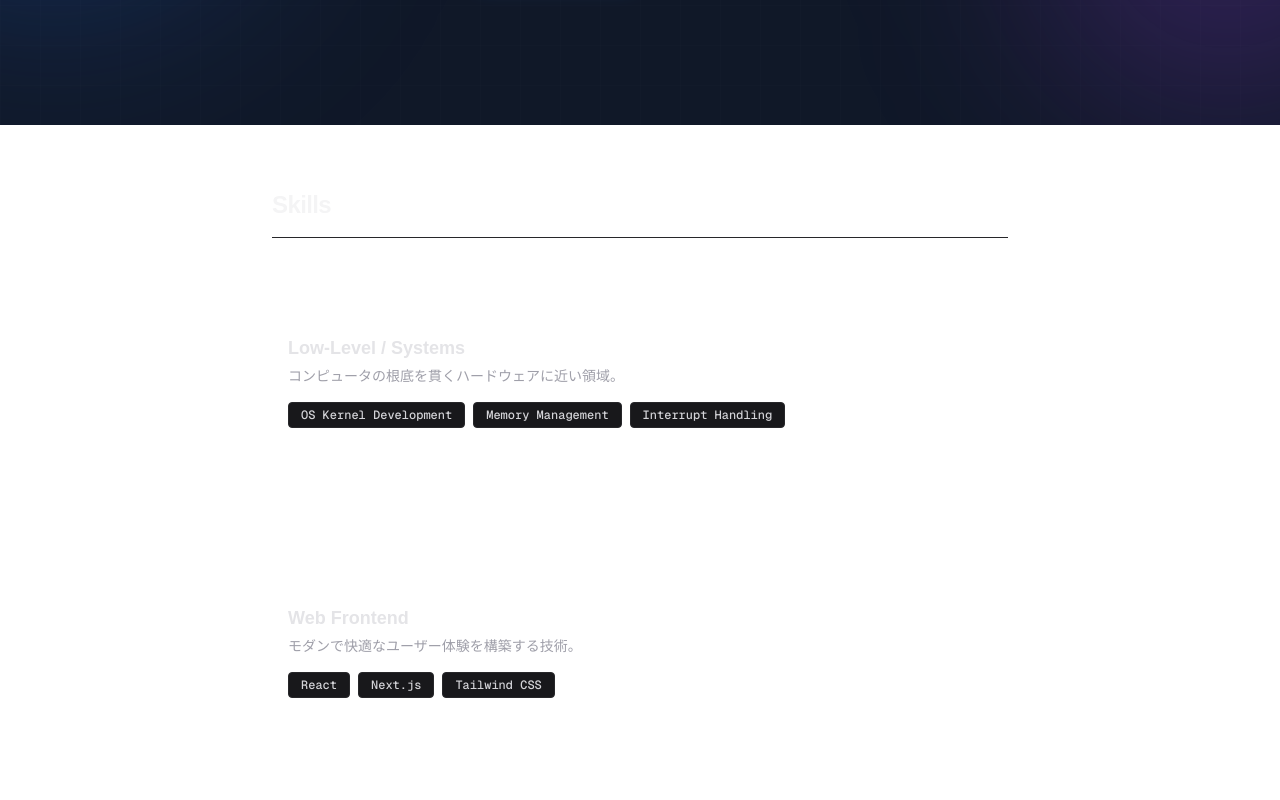
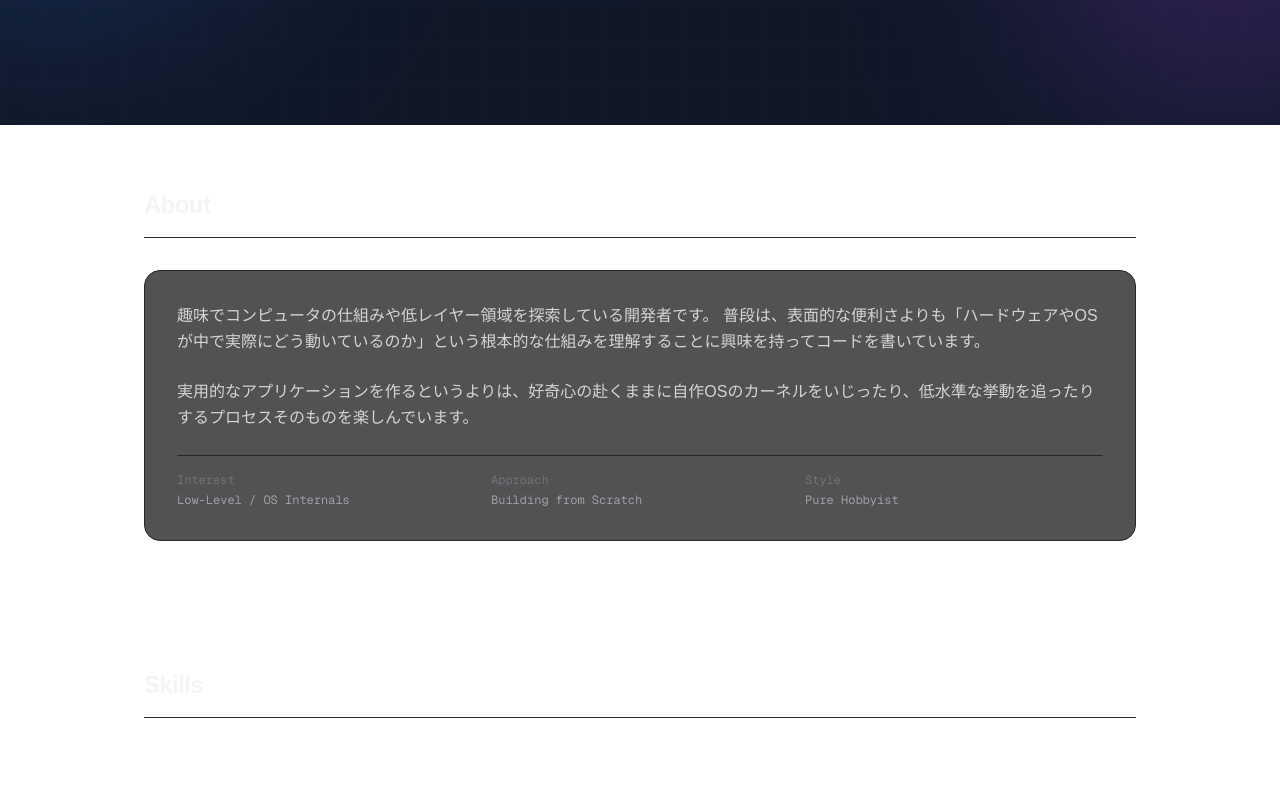
Before and after one commit to naka0-0yama/portfolio, a Next.js app: page / in a window 1280 px wide. Shown: the part 740-1540 px from the top of the page. Built offline with nearby package versions, Linux system fonts and the light colour scheme.

Commit message:
feat(components): add About section to showcase personal interests and background

```diff
--- /dev/null
+++ b/src/app/components/About.tsx
@@ -0,0 +1,48 @@
+'use client';
+import { motion } from "framer-motion";
+
+export default function About() {
+  return (
+    <motion.section
+        initial={{ opacity: 0, y: 20 }}
+        whileInView={{ opacity: 1, y: 0 }}
+        viewport={{ once: true }}
+        transition={{ duration: 0.6, ease: [0.16, 1, 0.3, 1] }}
+        id="about"
+        className="py-16 max-w-5xl mx-auto px-4"
+    >
+      <h2 className="text-2xl font-bold tracking-tight mb-8 text-zinc-100 border-b border-zinc-800 pb-4">
+        About
+      </h2>
+
+      <div className="rounded-2xl border border-zinc-800 bg-zinc-950/70 p-6 md:p-8 shadow-[0_0_0_1px_rgba(255,255,255,0.02)]">
+        <div className="space-y-6 text-zinc-300 text-sm md:text-base leading-relaxed">
+          <p>
+            趣味でコンピュータの仕組みや低レイヤー領域を探索している開発者です。
+            普段は、表面的な便利さよりも「ハードウェアやOSが中で実際にどう動いているのか」という根本的な仕組みを理解することに興味を持ってコードを書いています。
+          </p>
+
+          <p>
+            実用的なアプリケーションを作るというよりは、好奇心の赴くままに自作OSのカーネルをいじったり、低水準な挙動を追ったりするプロセスそのものを楽しんでいます。
+          </p>
+
+          {/* ここは言語名ではなく「スタンス」にする */}
+          <div className="pt-4 border-t border-zinc-800 grid grid-cols-1 md:grid-cols-3 gap-4 text-xs font-mono text-zinc-400">
+            <div>
+              <span className="block text-zinc-500 mb-1">Interest</span>
+              <span>Low-Level / OS Internals</span>
+            </div>
+            <div>
+              <span className="block text-zinc-500 mb-1">Approach</span>
+              <span>Building from Scratch</span>
+            </div>
+            <div>
+              <span className="block text-zinc-500 mb-1">Style</span>
+              <span>Pure Hobbyist</span>
+            </div>
+          </div>
+        </div>
+      </div>
+    </motion.section>
+  );
+}
--- a/src/app/components/Header.tsx
+++ b/src/app/components/Header.tsx
@@ -6,7 +6,7 @@ export default function Header() {
     <header className="sticky top-0 z-50 w-full border-b border-gray-200 bg-white/80 backdrop-blur-md">
       <div className="mx-auto flex h-16 max-w-7xl items-center justify-between px-4 sm:px-6 lg:px-8">
         <ScrollButton
-          targetId="/"
+          targetId="hero"
           className="flex items-center gap-3 text-lg font-bold text-gray-900 transition-colors hover:text-blue-600"
         >
           <span className="flex h-10 w-10 items-center justify-center overflow-hidden rounded-full border border-blue-100 bg-blue-50 shadow-sm">
--- a/src/app/components/Skills.tsx
+++ b/src/app/components/Skills.tsx
@@ -52,7 +52,7 @@ export default function SkillsPage() {
         viewport={{ once: true }}
         transition={{ duration: 0.6, ease: [0.16, 1, 0.3, 1] }}
         id="skills"
-        className="py-16 max-w-3xl mx-auto px-4"
+        className="py-16 max-w-5xl mx-auto px-4"
     >
       <h2 className="text-2xl font-bold tracking-tight mb-8 text-zinc-100 border-b border-zinc-800 pb-4">
         Skills
--- a/src/app/page.tsx
+++ b/src/app/page.tsx
@@ -3,11 +3,13 @@ import HeaderPage from "./components/Header";
 import Hero from "./components/Hero";
 import SkillsPage from "./components/Skills";
 import ProjectsPage from "./components/Projects";
+import About from "./components/About";
 export default function Home() {
   return (
     <main className="">
       <HeaderPage />
       <Hero />
+      <About />
       <SkillsPage />
       <ProjectsPage />
     </main>
```
